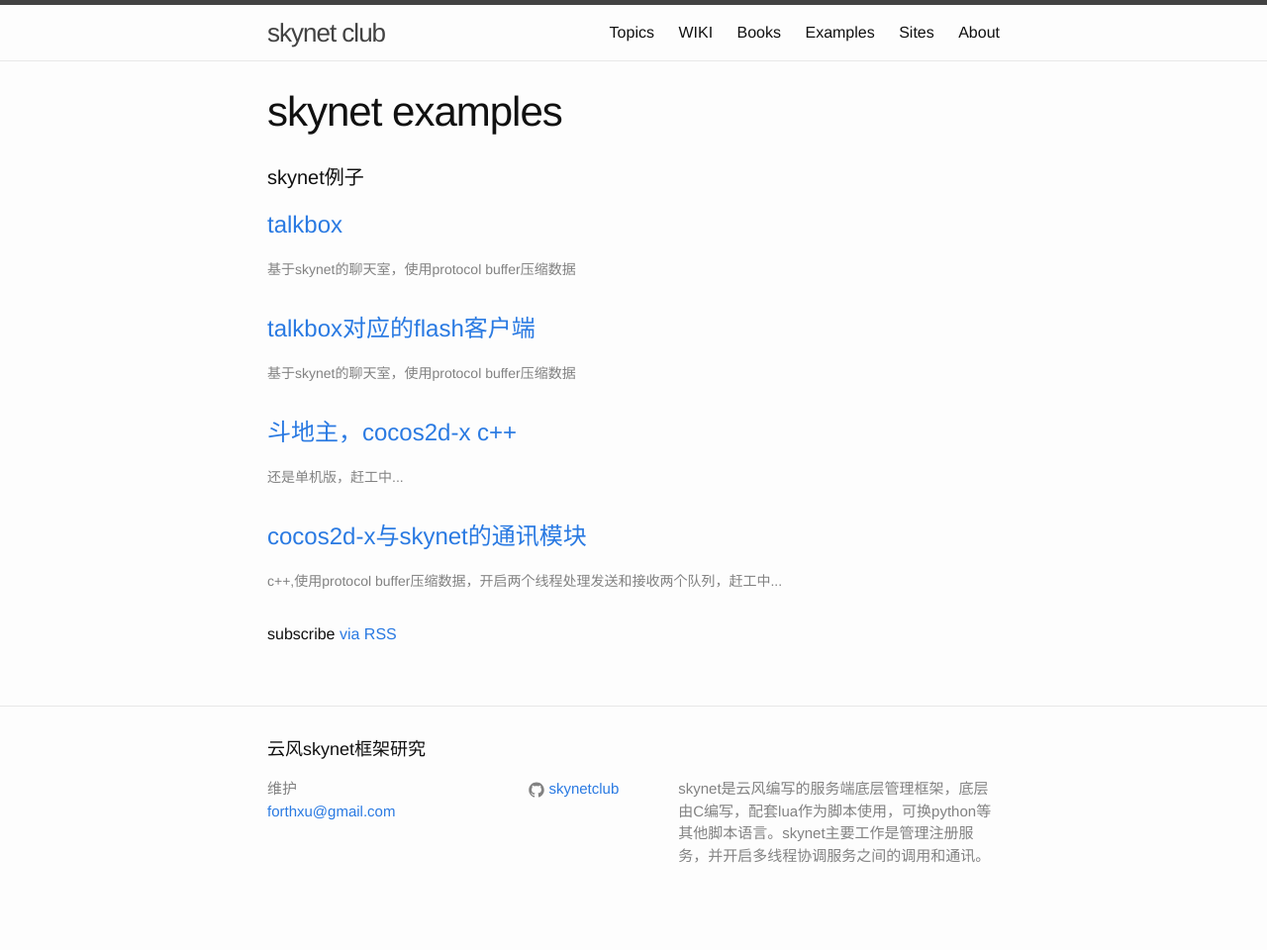
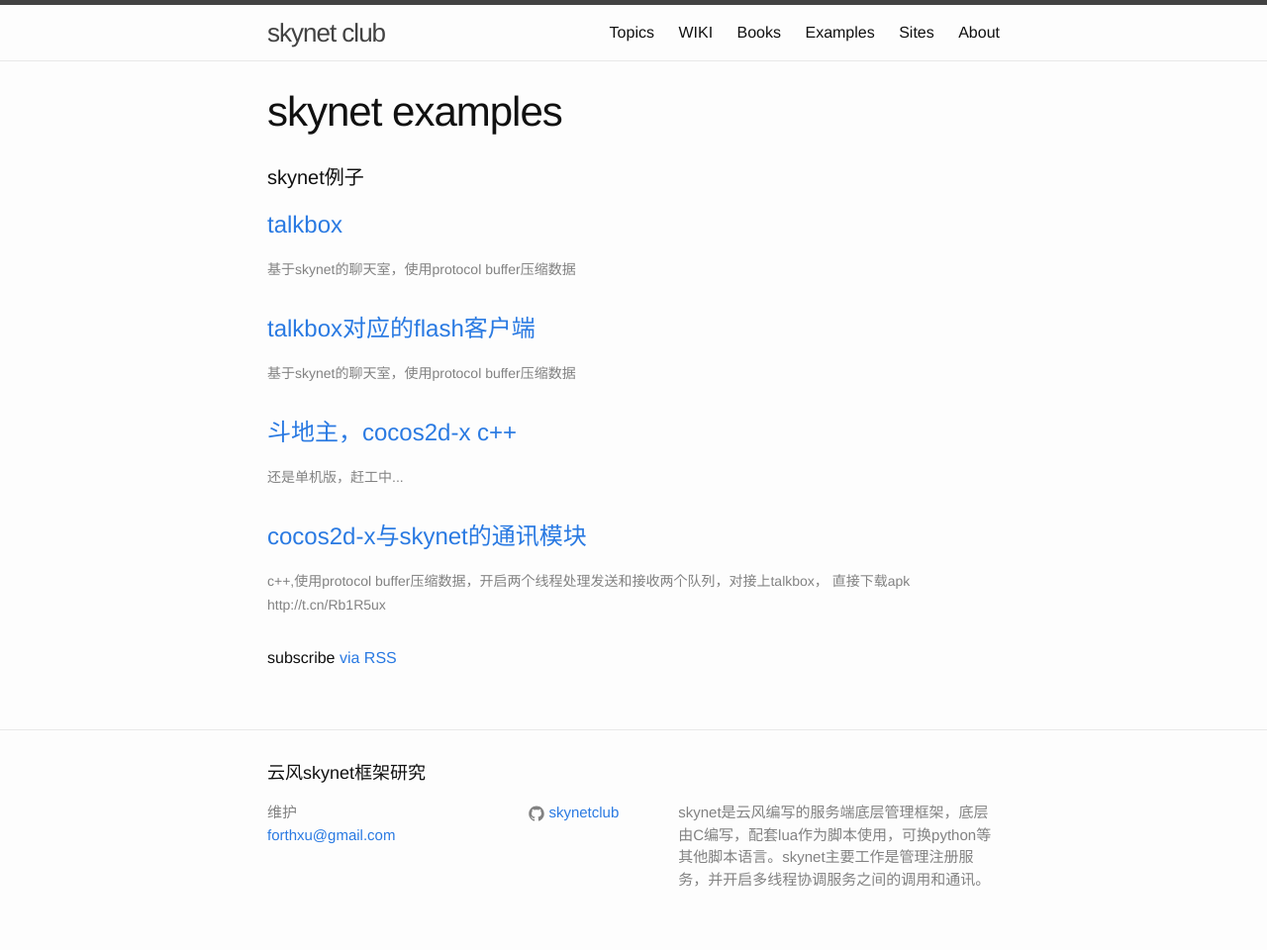
Before and after one commit to guoyu07/skynetclub.github.io, a Jekyll site: the page built from examples.md, in a window 1280 px wide. Shown: the whole page at 99% size. Built offline with Jekyll 4.4.1, drawn with Linux system fonts in a browser that asks for light colours; before the commit the page ends 936 px from its top, so only the background shows below that.

Commit message:
update example
cocos2d-x与skynet的通讯模块 和 talkbox对接成功

```diff
--- a/_data/examples.yml
+++ b/_data/examples.yml
@@ -9,4 +9,4 @@
   desc: 还是单机版，赶工中...
 - name: cocos2d-x与skynet的通讯模块
   url: https://github.com/skynetclub/skynet_cocos2d-x_network
-  desc: c++,使用protocol buffer压缩数据，开启两个线程处理发送和接收两个队列，赶工中...
+  desc: c++,使用protocol buffer压缩数据，开启两个线程处理发送和接收两个队列，对接上talkbox， 直接下载apk http://t.cn/Rb1R5ux
```
